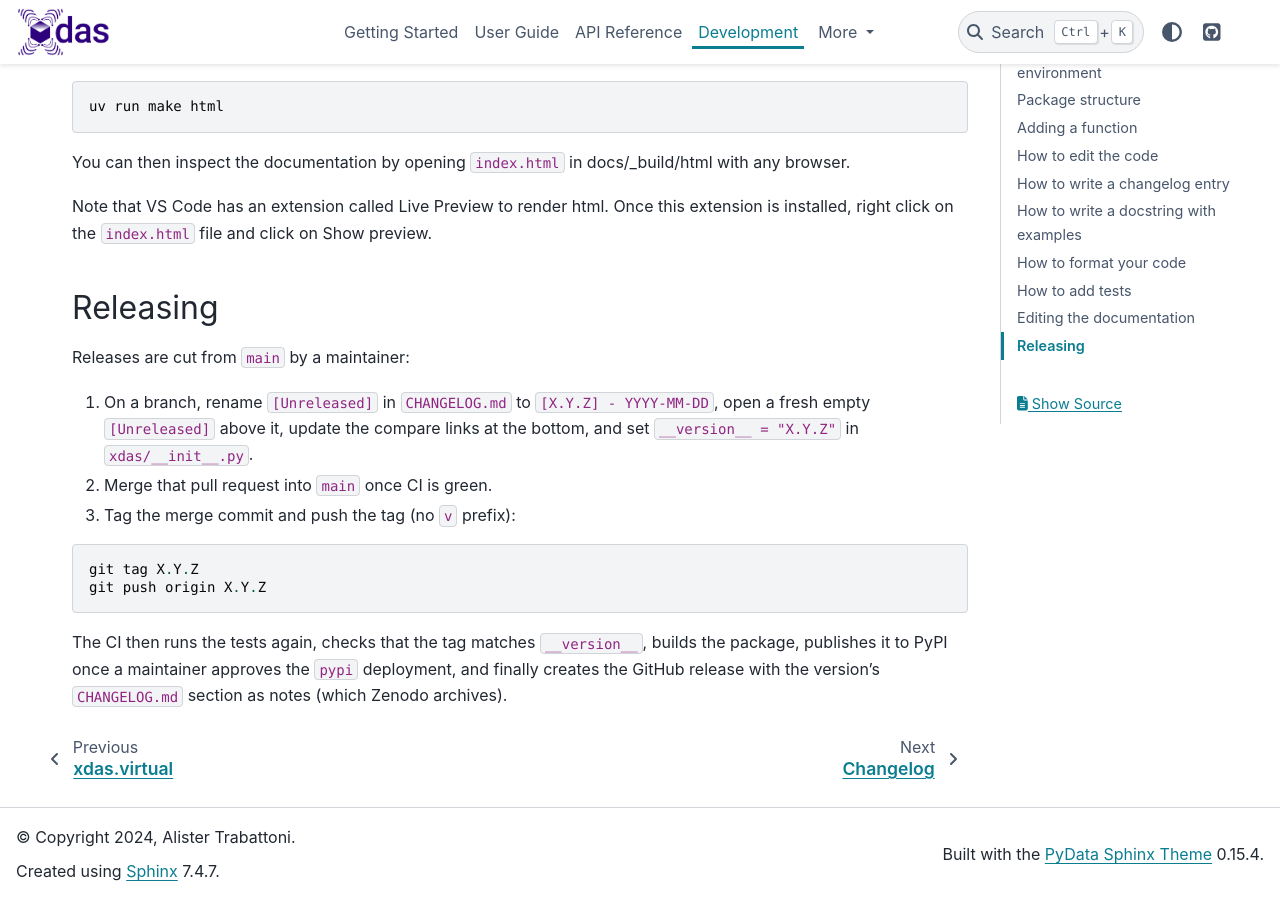
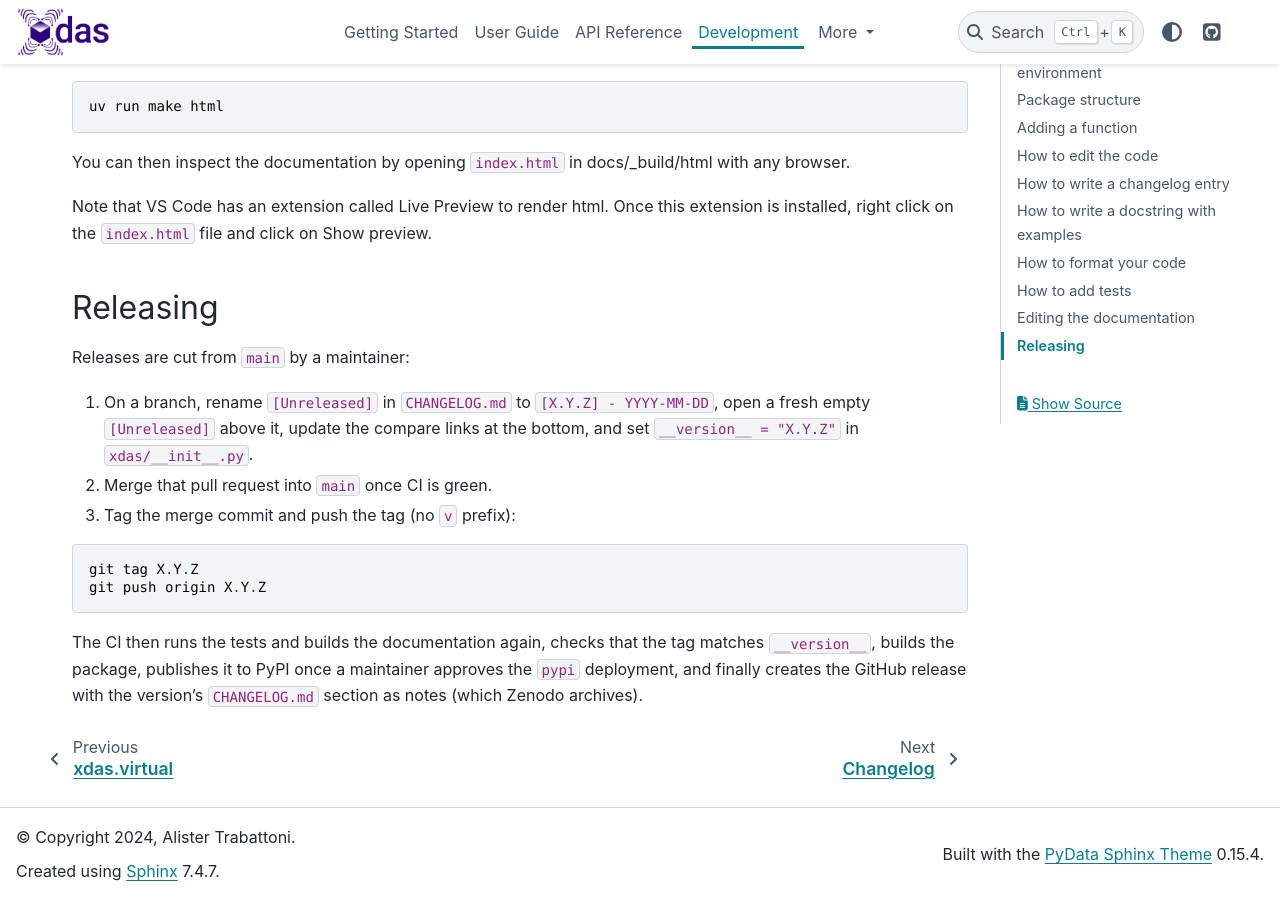
Before and after one commit to xdas-dev/xdas, a Sphinx documentation site: the page built from docs/contribute.md, in a window 1280 px wide and 900 px high, scrolled down 4141 px. Built offline with Sphinx 7.4.7 and the PyData theme 0.15.4, drawn with Linux system fonts in a browser that asks for light colours.

Commit message:
ci: build the docs, warnings as errors, before any release

````diff
--- a/docs/contribute.md
+++ b/docs/contribute.md
@@ -175,4 +175,4 @@
 git tag X.Y.Z
 git push origin X.Y.Z
 ```
-The CI then runs the tests again, checks that the tag matches `__version__`, builds the package, publishes it to PyPI once a maintainer approves the `pypi` deployment, and finally creates the GitHub release with the version's `CHANGELOG.md` section as notes (which Zenodo archives).
+The CI then runs the tests and builds the documentation again, checks that the tag matches `__version__`, builds the package, publishes it to PyPI once a maintainer approves the `pypi` deployment, and finally creates the GitHub release with the version's `CHANGELOG.md` section as notes (which Zenodo archives).
````
Also changed, not shown: 1 other file.
